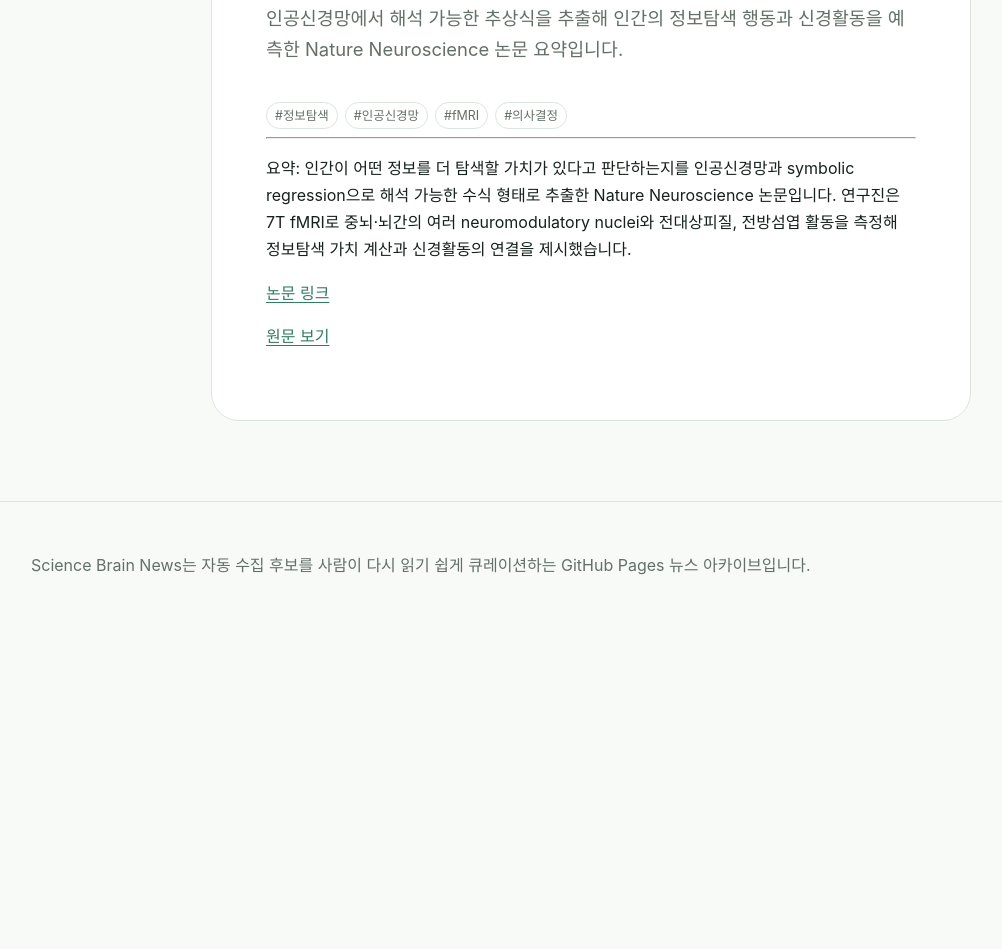
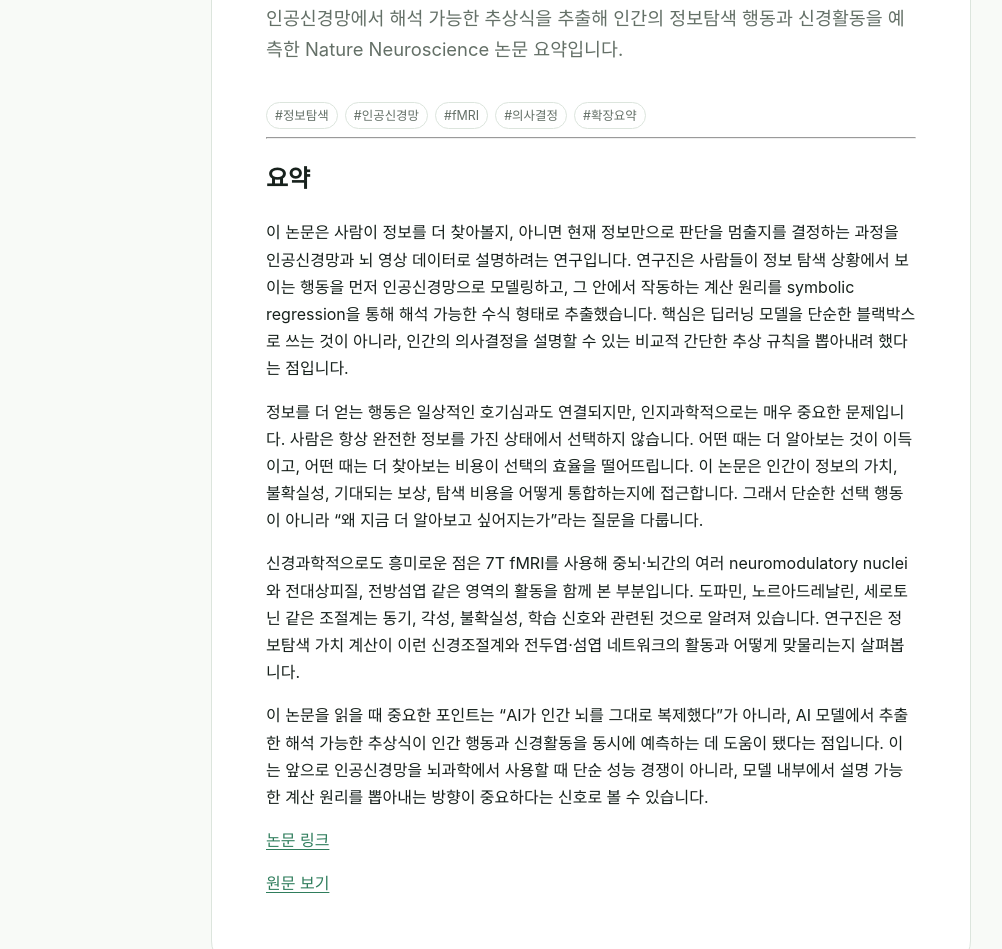
Before and after one commit to MikeShin0822/science-brain-news, an Astro site: page /science-brain-news/news/2026-06-29-paper-information-gathering-ann in a window 1280 px wide. Shown: the part 566-1515 px from the top of the page, without its empty margins (49-1051 px from the left). Before the commit the page ends 1209 px from the top, so only its background shows below. Built offline with nearby package versions, Linux system fonts and the light colour scheme; Astro itself is replaced by a stand-in of ours.

Commit message:
Expand information gathering paper summary

```diff
--- a/src/content/news/2026-06-29-paper-information-gathering-ann.md
+++ b/src/content/news/2026-06-29-paper-information-gathering-ann.md
@@ -5,10 +5,18 @@ date: "2026-06-29"
 category: "논문"
 source: "Nature Neuroscience"
 sourceUrl: "https://www.nature.com/articles/s41593-026-02342-9"
-tags: ["정보탐색", "인공신경망", "fMRI", "의사결정"]
-importance: "논문 요약"
+tags: ["정보탐색", "인공신경망", "fMRI", "의사결정", "확장요약"]
+importance: "논문 요약 · 확장"
 ---
 
-요약: 인간이 어떤 정보를 더 탐색할 가치가 있다고 판단하는지를 인공신경망과 symbolic regression으로 해석 가능한 수식 형태로 추출한 Nature Neuroscience 논문입니다. 연구진은 7T fMRI로 중뇌·뇌간의 여러 neuromodulatory nuclei와 전대상피질, 전방섬엽 활동을 측정해 정보탐색 가치 계산과 신경활동의 연결을 제시했습니다.
+## 요약
+
+이 논문은 사람이 정보를 더 찾아볼지, 아니면 현재 정보만으로 판단을 멈출지를 결정하는 과정을 인공신경망과 뇌 영상 데이터로 설명하려는 연구입니다. 연구진은 사람들이 정보 탐색 상황에서 보이는 행동을 먼저 인공신경망으로 모델링하고, 그 안에서 작동하는 계산 원리를 symbolic regression을 통해 해석 가능한 수식 형태로 추출했습니다. 핵심은 딥러닝 모델을 단순한 블랙박스로 쓰는 것이 아니라, 인간의 의사결정을 설명할 수 있는 비교적 간단한 추상 규칙을 뽑아내려 했다는 점입니다.
+
+정보를 더 얻는 행동은 일상적인 호기심과도 연결되지만, 인지과학적으로는 매우 중요한 문제입니다. 사람은 항상 완전한 정보를 가진 상태에서 선택하지 않습니다. 어떤 때는 더 알아보는 것이 이득이고, 어떤 때는 더 찾아보는 비용이 선택의 효율을 떨어뜨립니다. 이 논문은 인간이 정보의 가치, 불확실성, 기대되는 보상, 탐색 비용을 어떻게 통합하는지에 접근합니다. 그래서 단순한 선택 행동이 아니라 “왜 지금 더 알아보고 싶어지는가”라는 질문을 다룹니다.
+
+신경과학적으로도 흥미로운 점은 7T fMRI를 사용해 중뇌·뇌간의 여러 neuromodulatory nuclei와 전대상피질, 전방섬엽 같은 영역의 활동을 함께 본 부분입니다. 도파민, 노르아드레날린, 세로토닌 같은 조절계는 동기, 각성, 불확실성, 학습 신호와 관련된 것으로 알려져 있습니다. 연구진은 정보탐색 가치 계산이 이런 신경조절계와 전두엽·섬엽 네트워크의 활동과 어떻게 맞물리는지 살펴봅니다.
+
+이 논문을 읽을 때 중요한 포인트는 “AI가 인간 뇌를 그대로 복제했다”가 아니라, AI 모델에서 추출한 해석 가능한 추상식이 인간 행동과 신경활동을 동시에 예측하는 데 도움이 됐다는 점입니다. 이는 앞으로 인공신경망을 뇌과학에서 사용할 때 단순 성능 경쟁이 아니라, 모델 내부에서 설명 가능한 계산 원리를 뽑아내는 방향이 중요하다는 신호로 볼 수 있습니다.
 
 [논문 링크](https://www.nature.com/articles/s41593-026-02342-9)
```
